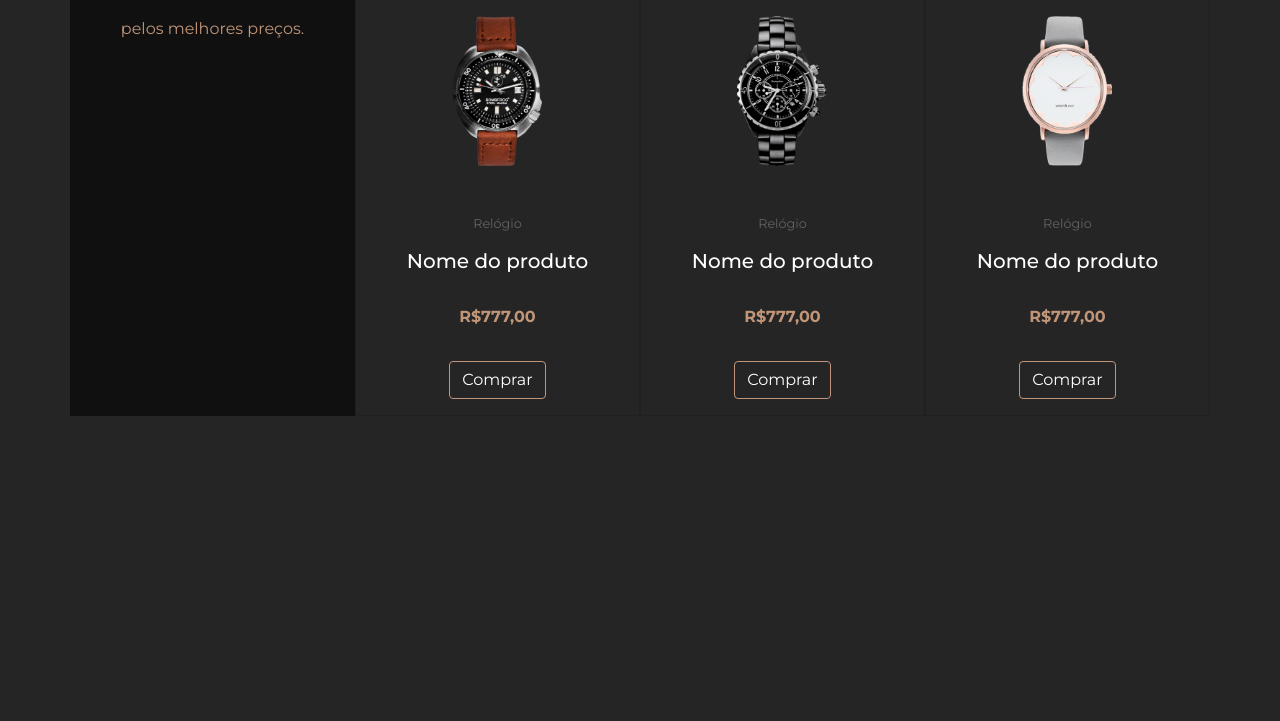
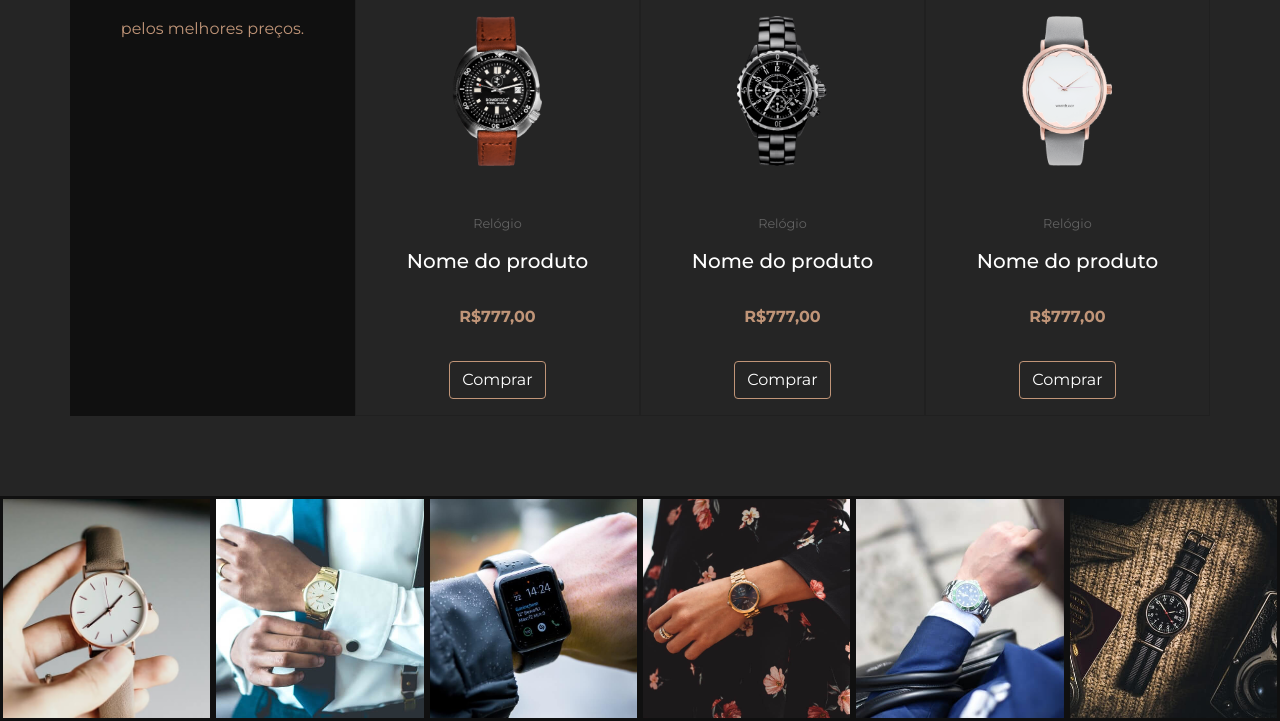
Before and after one commit to wendellwcl/ExactTime-Ecommerce, a plain HTML site: page index.html in a window 1280 px wide. Shown: the part 2952-3673 px from the top of the page. Before the commit the page ends 3448 px from the top, so only its background shows below. Drawn offline with nearby package versions, Linux system fonts and the light colour scheme.

Commit message:
estruturação da seção galeria

```diff
--- a/css/style.css
+++ b/css/style.css
@@ -350,3 +350,41 @@ body{
     width: 90px;
     margin: 2em auto;
 }
+
+/* Galeria de clientes */
+#gallery .image-container{
+    background-size: cover;
+    background-position: center;
+    height: 225px;
+    cursor: pointer;
+    transition: .5s;
+    border: 3px solid #101010;
+}
+
+#gallery .image-container:hover{
+    border-color: #C09578;
+}
+
+#insta1{
+    background-image: url('../img/insta1.jpg');
+}
+
+#insta2{
+    background-image: url('../img/insta2.jpg');
+}
+
+#insta3{
+    background-image: url('../img/insta3.jpg');
+}
+
+#insta4{
+    background-image: url('../img/insta4.jpg');
+}
+
+#insta5{
+    background-image: url('../img/insta5.jpg');
+}
+
+#insta6{
+    background-image: url('../img/insta6.jpg');
+}
--- a/index.html
+++ b/index.html
@@ -207,7 +207,7 @@
         </div>
     </div>
 
-    <!-- Prodsutos novos -->
+    <!-- Produtos novos -->
     <div class="container" id="new-products">
         <h2 class="title primary-color">Novidadades</h2>
         <div class="row">
@@ -289,5 +289,17 @@
         </div>
     </div>
 
+    <!-- Galeria de clientes -->
+    <div class="container-fluid" id="gallery">
+        <div class="row">
+            <div class="col-6 col-md-2 image-container" id="insta1"></div>
+            <div class="col-6 col-md-2 image-container" id="insta2"></div>
+            <div class="col-6 col-md-2 image-container" id="insta3"></div>
+            <div class="col-6 col-md-2 image-container" id="insta4"></div>
+            <div class="col-6 col-md-2 image-container" id="insta5"></div>
+            <div class="col-6 col-md-2 image-container" id="insta6"></div>
+        </div>
+    </div>
+
 </body>
 </html>
```
